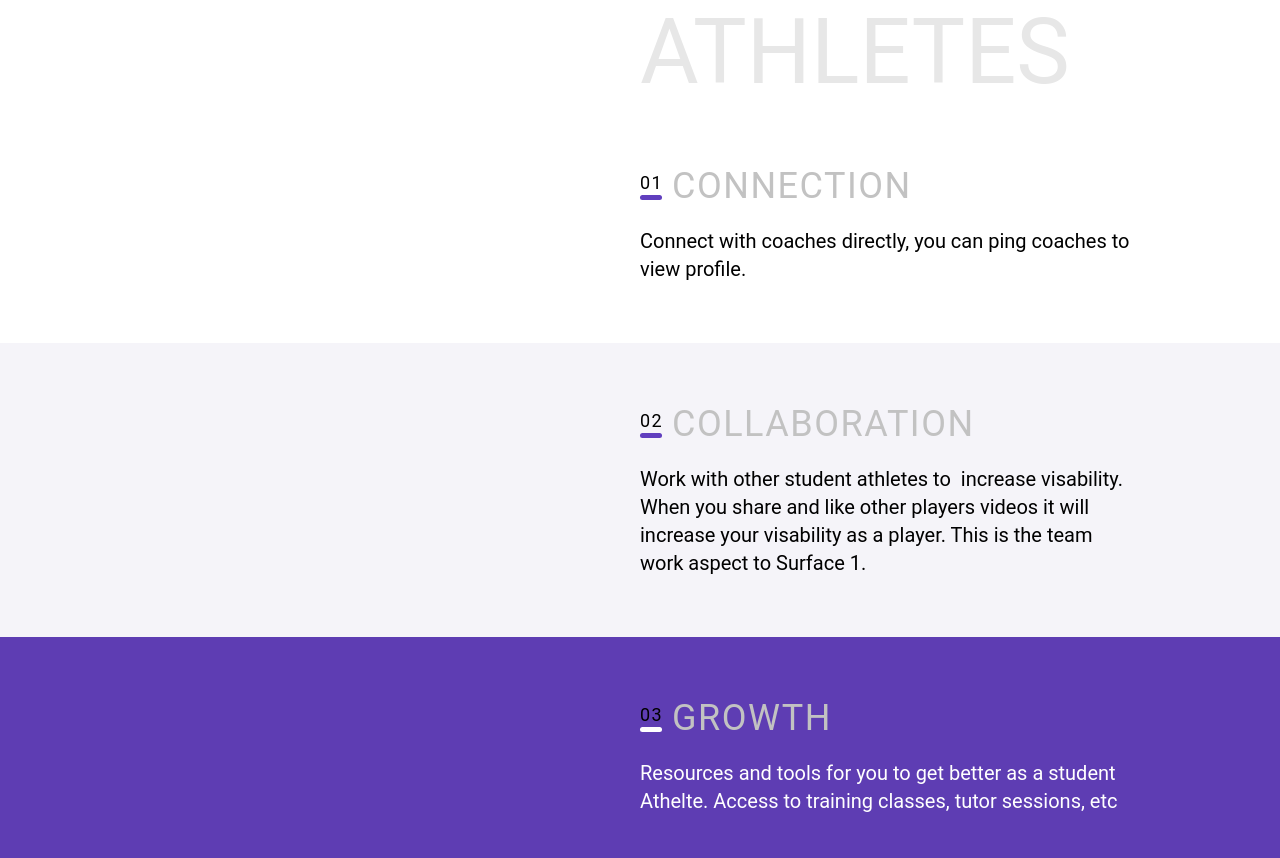
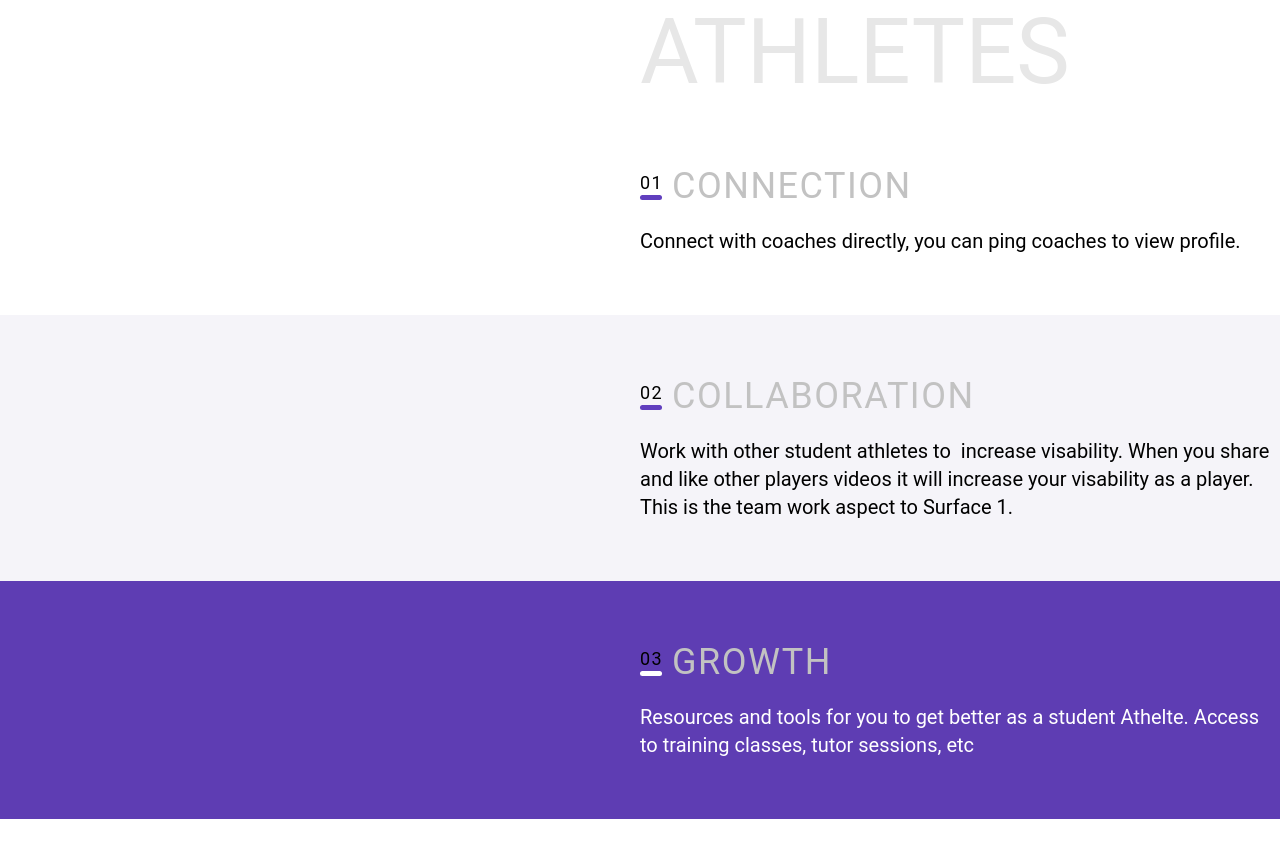
Before and after one commit to Angkrit/reactjs-responsive, a React (Vite) app: page / in a window 1280 px wide. Shown: the top 858 px of the page. After the commit the page ends 819 px from the top, so only its background shows below. Built offline with nearby package versions, Linux system fonts and the light colour scheme.

Commit message:
Refactor component imports and add new Container and Flex components

```diff
--- a/src/App.jsx
+++ b/src/App.jsx
@@ -1,16 +1,7 @@
 import styled from "@emotion/styled";
-import Article from "./Article";
-
-export const Container = styled.div`
-  width: 100%;
-  max-width: 1000px;
-  display: flex;
-  flex-direction: row;
-`;
-
-export const Flex = styled.div`
-  flex: 1;
-`;
+import { Article } from "./Article";
+import { Container } from "./components/Container";
+import { Flex } from "./components/Flex";
 
 function App() {
   const Header = styled.header`
--- /dev/null
+++ b/src/components/Container.jsx
@@ -0,0 +1,8 @@
+import styled from "@emotion/styled";
+
+export const Container = styled.div`
+  width: 100%;
+  max-width: 1420px;
+  display: flex;
+  flex-direction: row;
+`;
--- /dev/null
+++ b/src/components/Flex.jsx
@@ -0,0 +1,5 @@
+import styled from "@emotion/styled";
+
+export const Flex = styled.div`
+  flex: 1;
+`;
```
Also changed, not shown: src/Article.jsx (+3 -4 lines).
